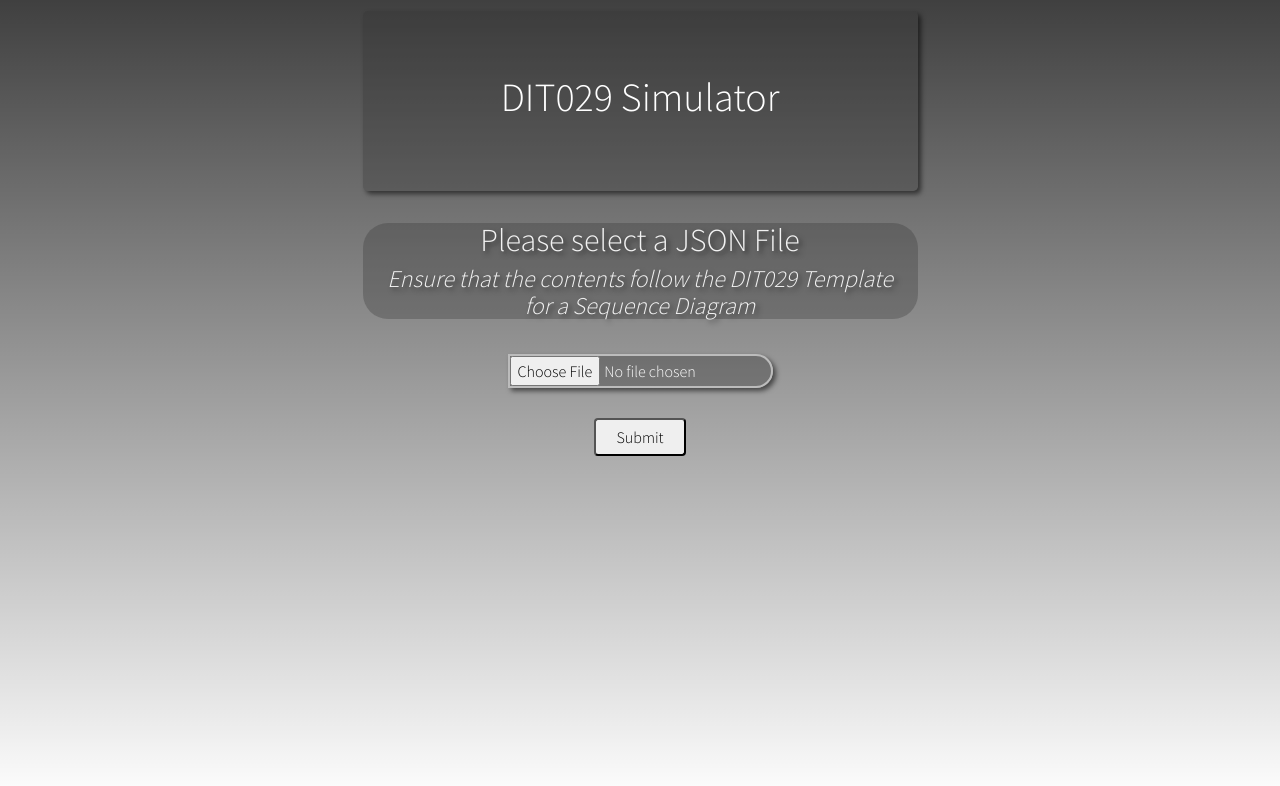
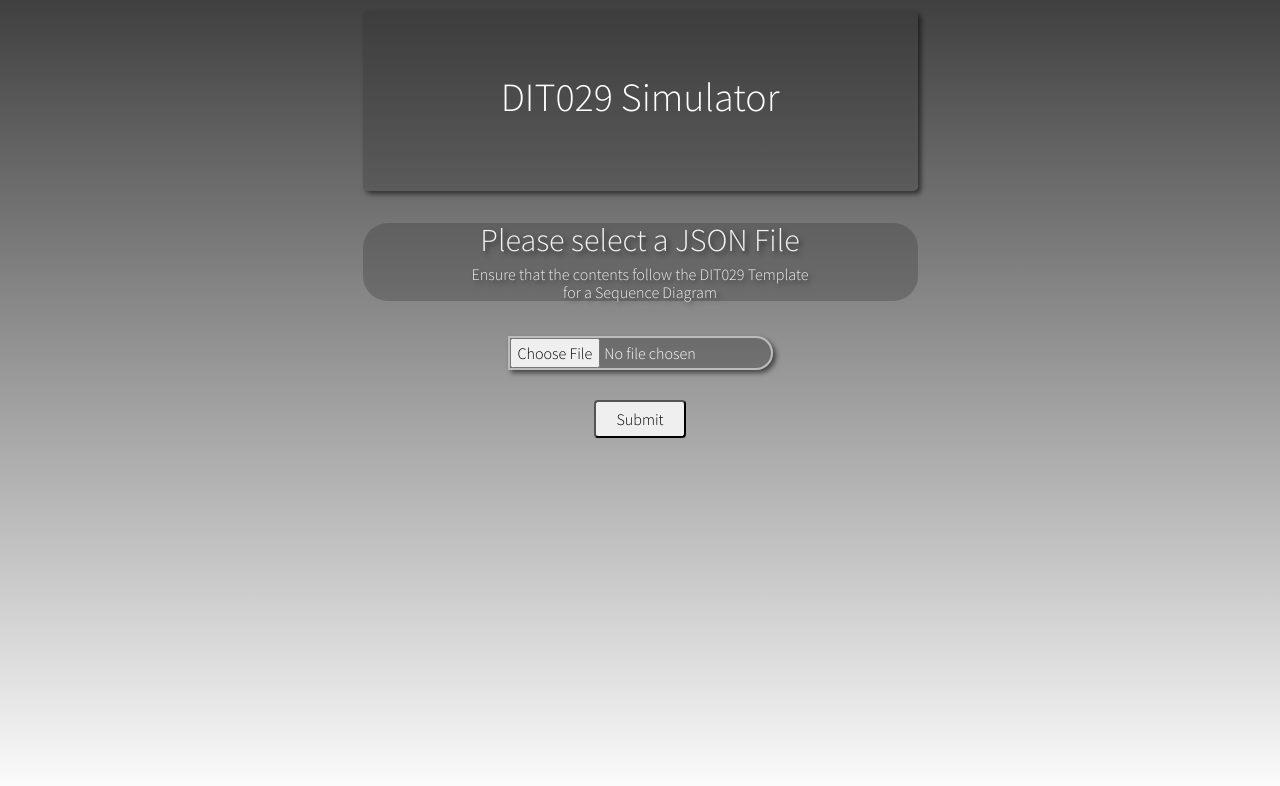
Before and after one commit to DIT029Team08/SimulatorJS, a plain HTML site: page docs/index.html in a window 1280 px wide. Drawn offline with nearby package versions, Linux system fonts and the light colour scheme.

Commit message:
Changed h4 to h6 on WelcomeText

```diff
--- a/docs/index.html
+++ b/docs/index.html
@@ -14,7 +14,7 @@
 			</div>
 			<div class="welcomeText">
 				<h2>Please select a JSON File</h2>
-				<h4>Ensure that the contents follow the DIT029 Template<br> for a Sequence Diagram</h4>
+				<h6>Ensure that the contents follow the DIT029 Template<br> for a Sequence Diagram</h6>
 			</div>
 			<form class="fileForm" action="./resources/pages/animationPage.html" method="get">
 				<input class="fileInput" type="file" id="JSONFile" accept=".json" required>
```
